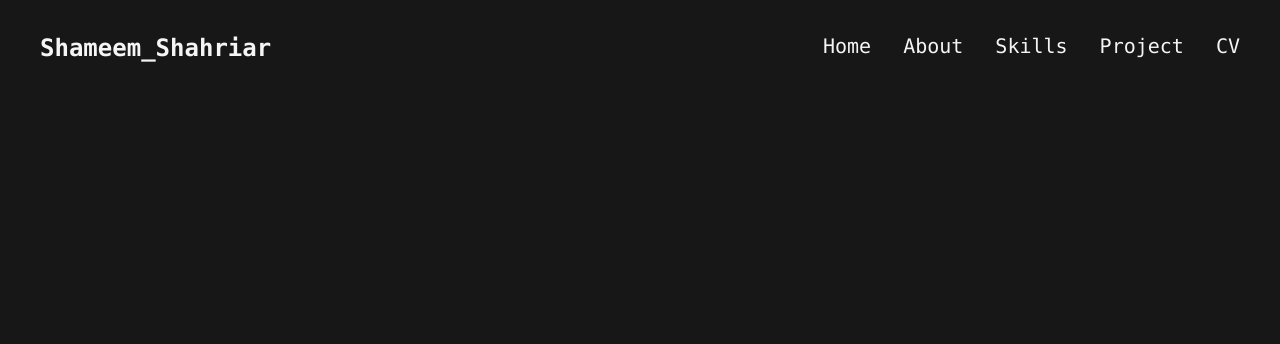
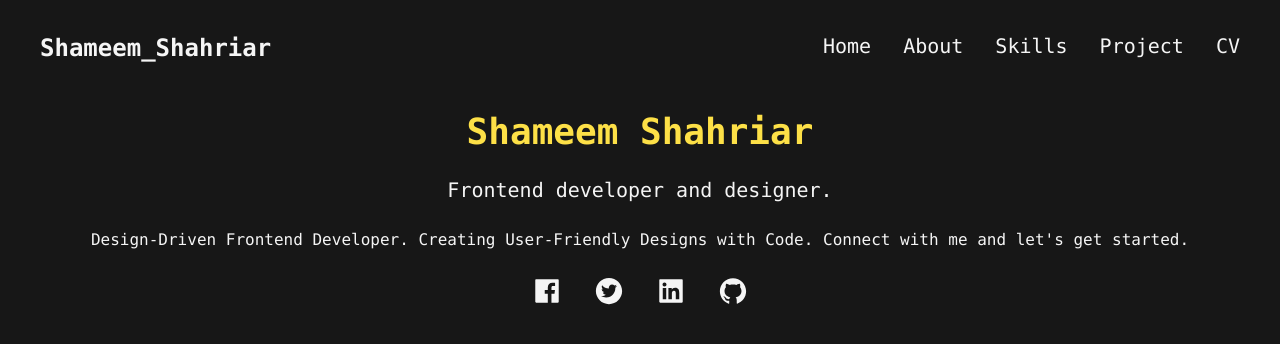
Before and after one commit to NoobyWebDev/portfolio, a React (Vite) app: page / in a window 1280 px wide. Shown: the top 344 px of the page. Built offline with nearby package versions, Linux system fonts and the light colour scheme.

Commit message:
started the hero section

```diff
--- a/src/App.jsx
+++ b/src/App.jsx
@@ -1,12 +1,14 @@
 import { Menu } from "./Menu"
+import { Hero } from "./Hero"
 import "./index.css"
 
 function App() {
   return (
     <>
-      <main className='bg-neutral-900 min-h-screen w-screen'>
+      <main className='bg-neutral-900 min-h-screen w-screen font-mono'>
         <section className='min-h-screen px-10'>
           <Menu />
+          <Hero />
         </section>
       </main>
     </>
--- /dev/null
+++ b/src/Hero.jsx
@@ -0,0 +1,55 @@
+import React from "react"
+import {
+  AiFillTwitterCircle,
+  AiFillLinkedin,
+  AiFillGithub,
+  AiFillFacebook,
+} from "react-icons/ai"
+
+export const Hero = () => {
+  return (
+    <div className='text-neutral-100 flex flex-col justify-center items-center gap-2 text-center mt-4'>
+      <h2 className='text-4xl font-semibold text-yellow-300'>
+        Shameem Shahriar
+      </h2>
+      <h3 className='text-xl py-4 '>Frontend developer and designer.</h3>
+      <p className='leading-6'>
+        Design-Driven Frontend Developer. Creating User-Friendly Designs with
+        Code. Connect with me and let&apos;s get started.
+      </p>
+      <div className='py-4 flex gap-8 text-3xl'>
+        <a
+          href='https://www.facebook.com/Shahriarshaan1190'
+          target='_blank'
+          rel='noopener noreferrer'
+        >
+          <AiFillFacebook className='hover:scale-125 hover:text-yellow-300' />
+        </a>
+        <a
+          href='https://www.facebook.com/Shahriarshaan1190'
+          target='_blank'
+          rel='noopener noreferrer'
+        >
+          <AiFillTwitterCircle className='hover:scale-125 hover:text-yellow-300' />
+        </a>
+        <a
+          href='https://www.facebook.com/Shahriarshaan1190'
+          target='_blank'
+          rel='noopener noreferrer'
+        >
+          <AiFillLinkedin className='hover:scale-125 hover:text-yellow-300' />
+        </a>
+        <a
+          href='https://www.facebook.com/Shahriarshaan1190'
+          target='_blank'
+          rel='noopener noreferrer'
+        >
+          <AiFillGithub className='hover:scale-125 hover:text-yellow-300' />
+        </a>
+      </div>
+      <div className='relative'>
+        <img src='' alt='' />
+      </div>
+    </div>
+  )
+}
```
